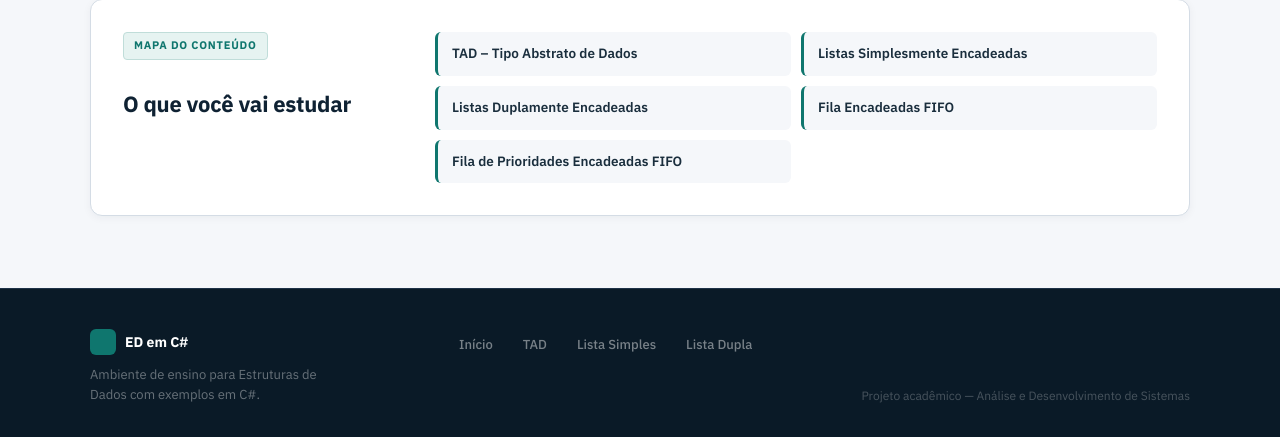
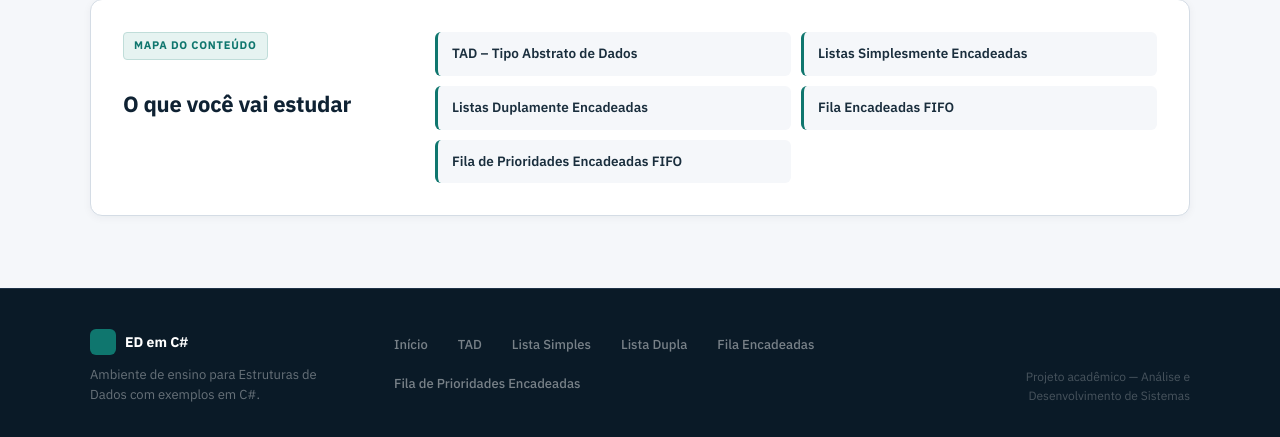
Before and after one commit to IgorMarquesDaSilva/AEED-Bruno, a PHP site: page / in a window 1280 px wide. Shown: the part 1350-1787 px from the top of the page. Run offline with PHP 8.4, Linux system fonts and the light colour scheme; the visitor is signed in with stand-in values (Sample User, id 1).

Commit message:
Ajustando o footer

```diff
--- a/View/Shared/footer.php
+++ b/View/Shared/footer.php
@@ -13,6 +13,8 @@
                 <a href="index.php?pagina=tad">TAD</a>
                 <a href="index.php?pagina=lisimples">Lista Simples</a>
                 <a href="index.php?pagina=lisdupla">Lista Dupla</a>
+                <a href="index.php?pagina=fila">Fila Encadeadas</a>
+                <a href="index.php?pagina=filaprioridade">Fila de Prioridades Encadeadas</a>
             </nav>
 
             <p class="rodape-info">Projeto acadêmico &mdash; Análise e Desenvolvimento de Sistemas</p>
```
